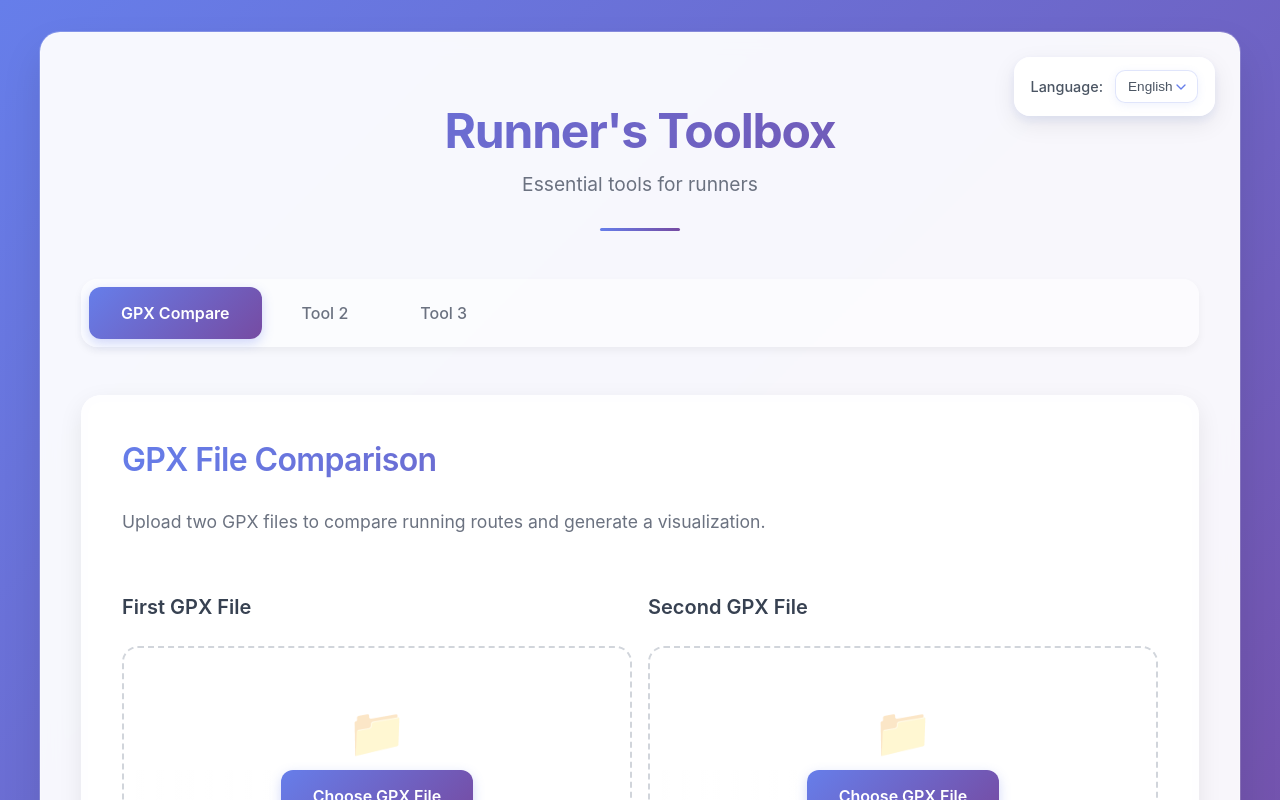
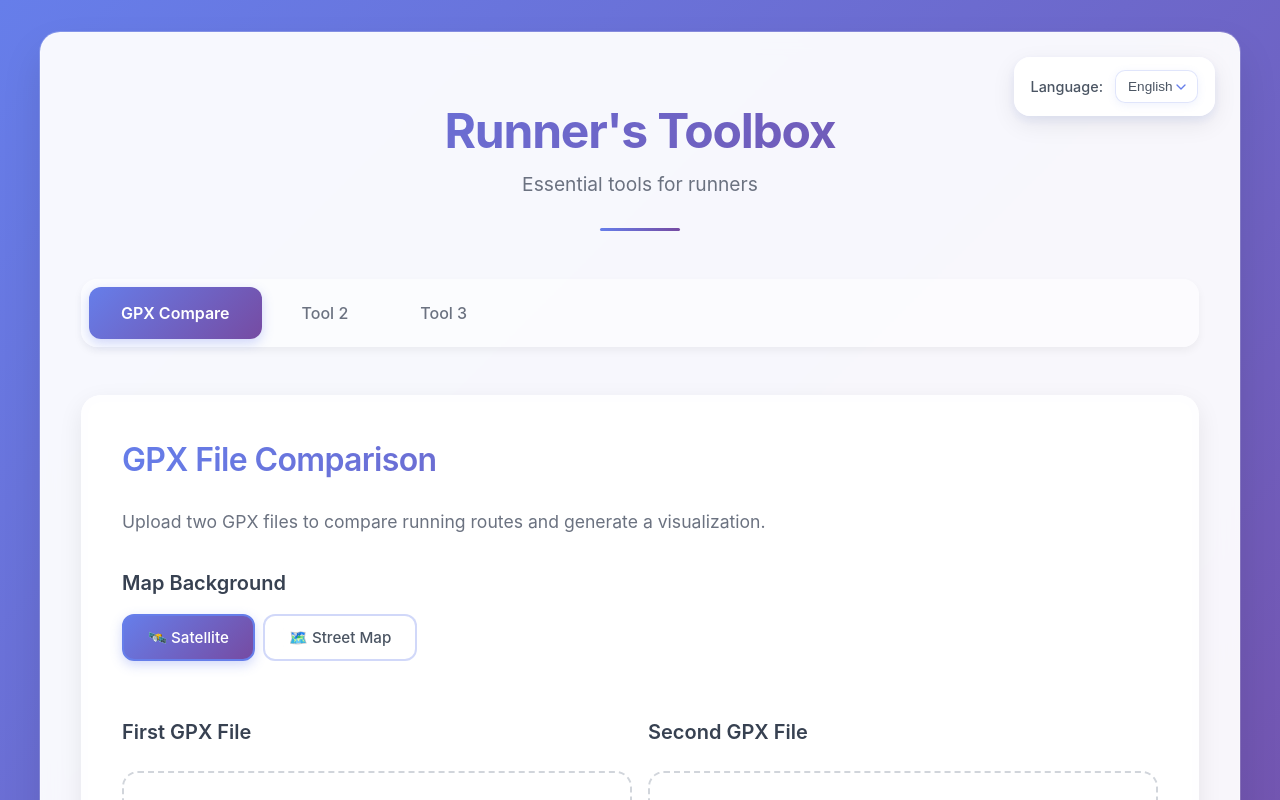
Before and after one commit to thomasaedk/runners-toolbox, a React (Vite) app: page / in a window 1280 px wide. Shown: the top 800 px of the page. Built offline with nearby package versions, Linux system fonts and the light colour scheme.

Commit message:
Add support for street map plot background

```diff
--- a/src/App.css
+++ b/src/App.css
@@ -328,6 +328,39 @@ body {
   transform: scale(1.02);
 }
 
+.map-type-toggle {
+  display: flex;
+  gap: 0.5rem;
+  margin-top: 0.5rem;
+}
+
+.map-type-button {
+  padding: 0.75rem 1.5rem;
+  border: 2px solid rgba(102, 126, 234, 0.3);
+  background: rgba(255, 255, 255, 0.8);
+  border-radius: 12px;
+  cursor: pointer;
+  font-size: 0.95rem;
+  font-weight: 500;
+  transition: all 0.3s ease;
+  color: #4b5563;
+  backdrop-filter: blur(10px);
+}
+
+.map-type-button:hover {
+  border-color: #667eea;
+  background: rgba(102, 126, 234, 0.1);
+  transform: translateY(-1px);
+  box-shadow: 0 4px 8px rgba(102, 126, 234, 0.2);
+}
+
+.map-type-button.active {
+  background: linear-gradient(135deg, #667eea 0%, #764ba2 100%);
+  color: white;
+  border-color: #667eea;
+  box-shadow: 0 4px 12px rgba(102, 126, 234, 0.3);
+}
+
 /* Additional styling for headings */
 .tool-container h3 {
   color: #374151;
--- a/src/components/GpxCompareTool.jsx
+++ b/src/components/GpxCompareTool.jsx
@@ -6,6 +6,10 @@ function GpxCompareTool() {
   const [resultImage, setResultImage] = useState(null)
   const [loading, setLoading] = useState(false)
   const [dragActive, setDragActive] = useState({ file1: false, file2: false })
+  const [mapType, setMapType] = useState(() => {
+    // Load map type preference from localStorage
+    return localStorage.getItem('gpx-map-type') || 'satellite'
+  })
   const { t } = useTranslation()
   const resultRef = useRef(null)
 
@@ -96,6 +100,7 @@ function GpxCompareTool() {
     const formData = new FormData()
     formData.append('file1', files.file1)
     formData.append('file2', files.file2)
+    formData.append('mapType', mapType)
 
     try {
       const response = await fetch('/api/compare-gpx', {
@@ -125,6 +130,14 @@ function GpxCompareTool() {
     }
   }
 
+  const handleMapTypeChange = (newMapType) => {
+    setMapType(newMapType)
+    // Save to localStorage
+    localStorage.setItem('gpx-map-type', newMapType)
+    // Clear result image to encourage re-comparison with new map type
+    setResultImage(null)
+  }
+
   const clearFiles = () => {
     setFiles({ file1: null, file2: null })
     setResultImage(null)
@@ -134,6 +147,25 @@ function GpxCompareTool() {
     <div className="tool-container">
       <h2>{t('gpxCompare.title')}</h2>
       <p>{t('gpxCompare.description')}</p>
+
+      {/* Map Type Toggle */}
+      <div style={{ marginBottom: '2rem' }}>
+        <h3>{t('gpxCompare.mapBackground')}</h3>
+        <div className="map-type-toggle">
+          <button
+            className={`map-type-button ${mapType === 'satellite' ? 'active' : ''}`}
+            onClick={() => handleMapTypeChange('satellite')}
+          >
+            🛰️ {t('gpxCompare.satellite')}
+          </button>
+          <button
+            className={`map-type-button ${mapType === 'street' ? 'active' : ''}`}
+            onClick={() => handleMapTypeChange('street')}
+          >
+            🗺️ {t('gpxCompare.streetMap')}
+          </button>
+        </div>
+      </div>
 
       <div style={{ display: 'grid', gridTemplateColumns: '1fr 1fr', gap: '1rem' }}>
         <div>
--- a/src/locales/da/translation.json
+++ b/src/locales/da/translation.json
@@ -9,6 +9,9 @@
   "gpxCompare": {
     "title": "GPX Fil Sammenligning",
     "description": "Upload to GPX filer for at sammenligne løberuter og generere en visualisering.",
+    "mapBackground": "Kort Baggrund",
+    "satellite": "Satellit",
+    "streetMap": "Vejkort",
     "firstFile": "Første GPX Fil",
     "secondFile": "Anden GPX Fil",
     "chooseFile": "Vælg GPX Fil",
--- a/src/locales/en/translation.json
+++ b/src/locales/en/translation.json
@@ -9,6 +9,9 @@
   "gpxCompare": {
     "title": "GPX File Comparison",
     "description": "Upload two GPX files to compare running routes and generate a visualization.",
+    "mapBackground": "Map Background",
+    "satellite": "Satellite",
+    "streetMap": "Street Map",
     "firstFile": "First GPX File",
     "secondFile": "Second GPX File",
     "chooseFile": "Choose GPX File",
```
Also changed, not shown: 2 other files (tests, documents, lock files or other folders).
